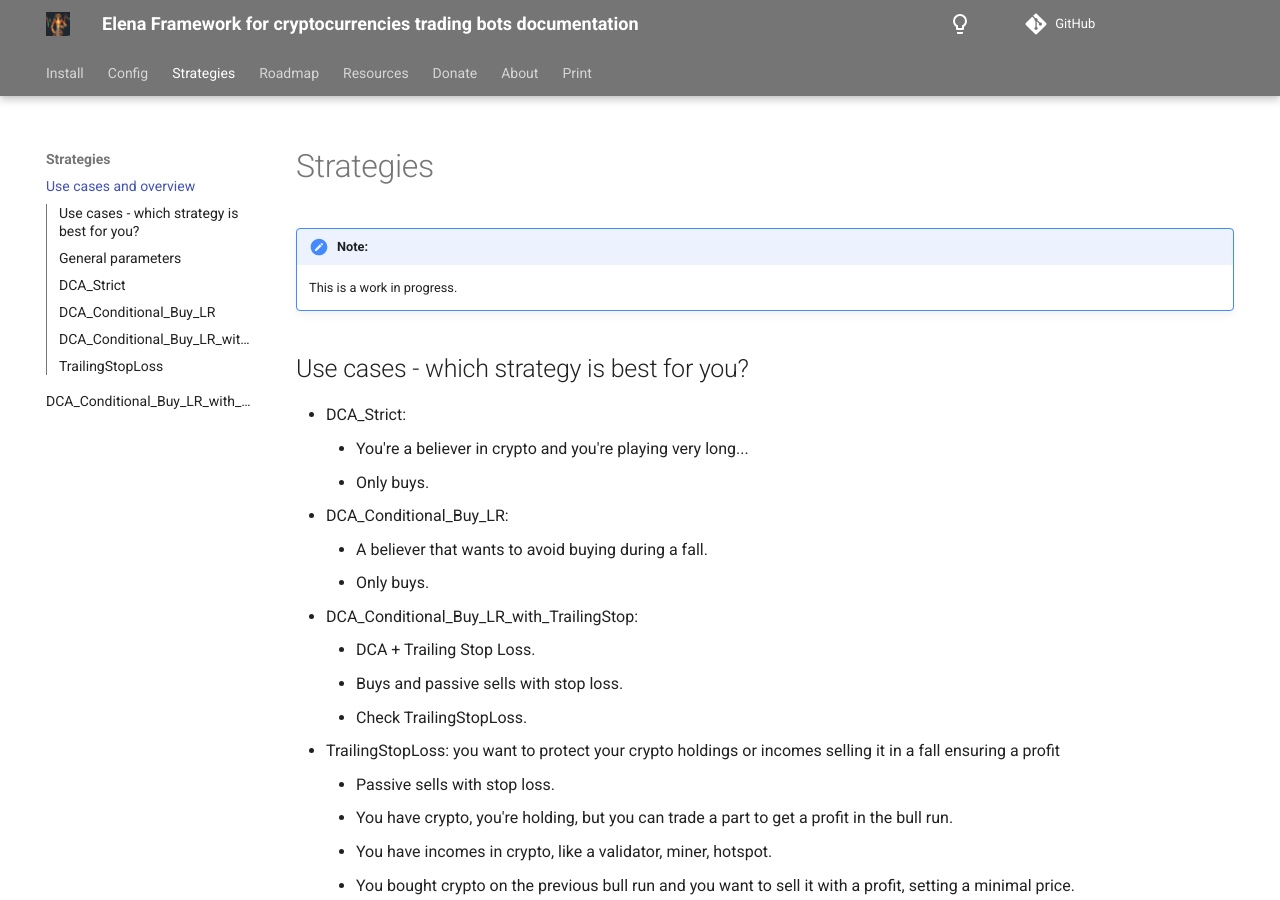
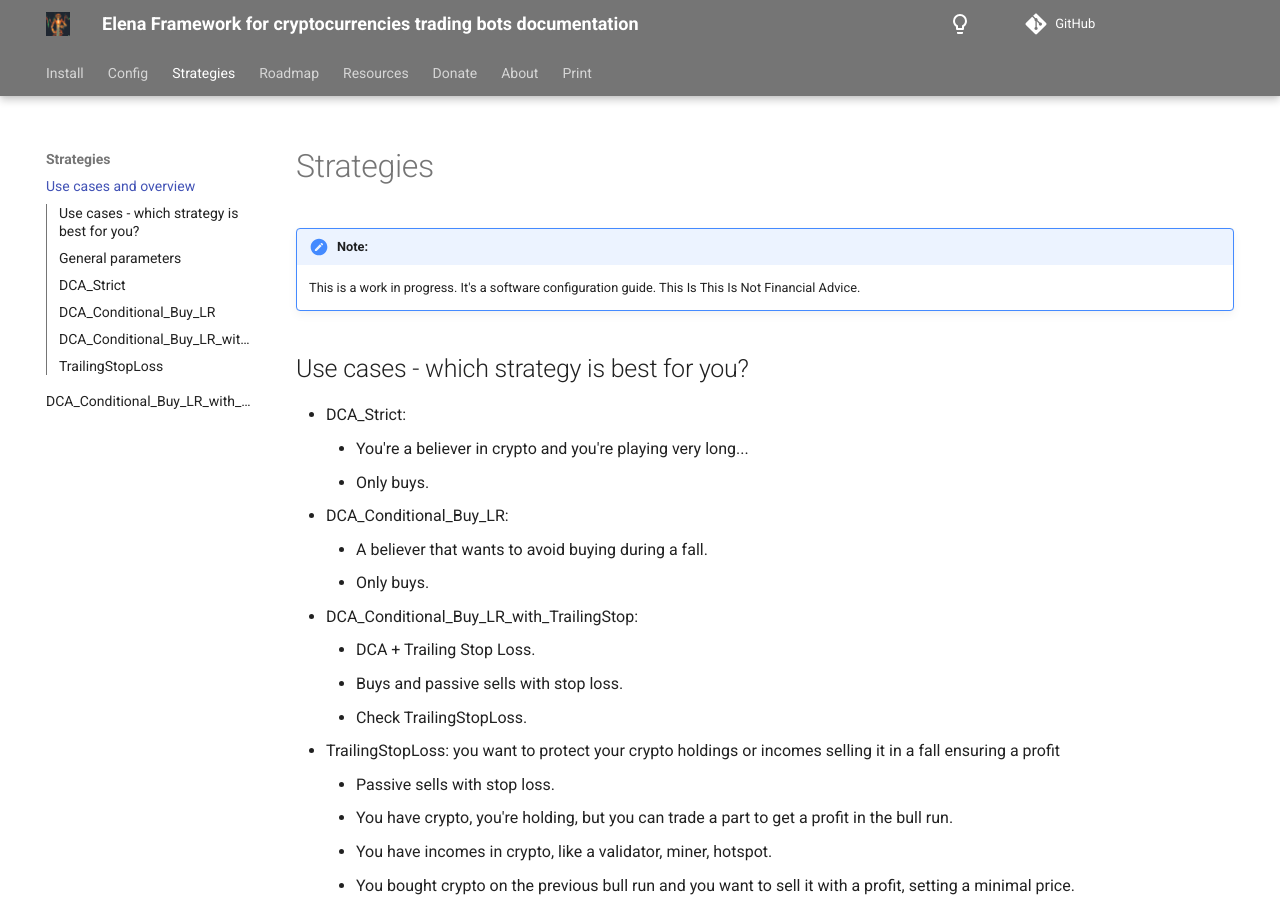
Before and after one commit to Pasta-fantasia/elena-docs, an MkDocs documentation site: the page built from docs/03_strategies/index.md, in a window 1280 px wide and 900 px high. Built offline with MkDocs 1.6.1 and Material for MkDocs 9.7.7, drawn with Linux system fonts in a browser that asks for light colours; comment, search, counter and statistics services are not loaded.

Commit message:
feat: docs

```diff
--- a/docs/03_strategies/index.md
+++ b/docs/03_strategies/index.md
@@ -1,7 +1,7 @@
 # Strategies
 
 !!! note "Note:"
-    This is a work in progress.
+    This is a work in progress. It's a software configuration guide. This Is This Is Not Financial Advice.
 
 ## Use cases - which strategy is best for you?
 
```
Also changed, not shown: docs/01_install/docker.md (+1 -1 lines), docs/01_install/pure_python.md (+1 -1 lines), docs/02_config/exchanges.md (+1 -1 lines), docs/02_config/telegram.md (+1 -1 lines), docs/03_strategies/DCA_Conditional_Buy_LR_with_TrailingStop/index.md (+1 -1 lines).
